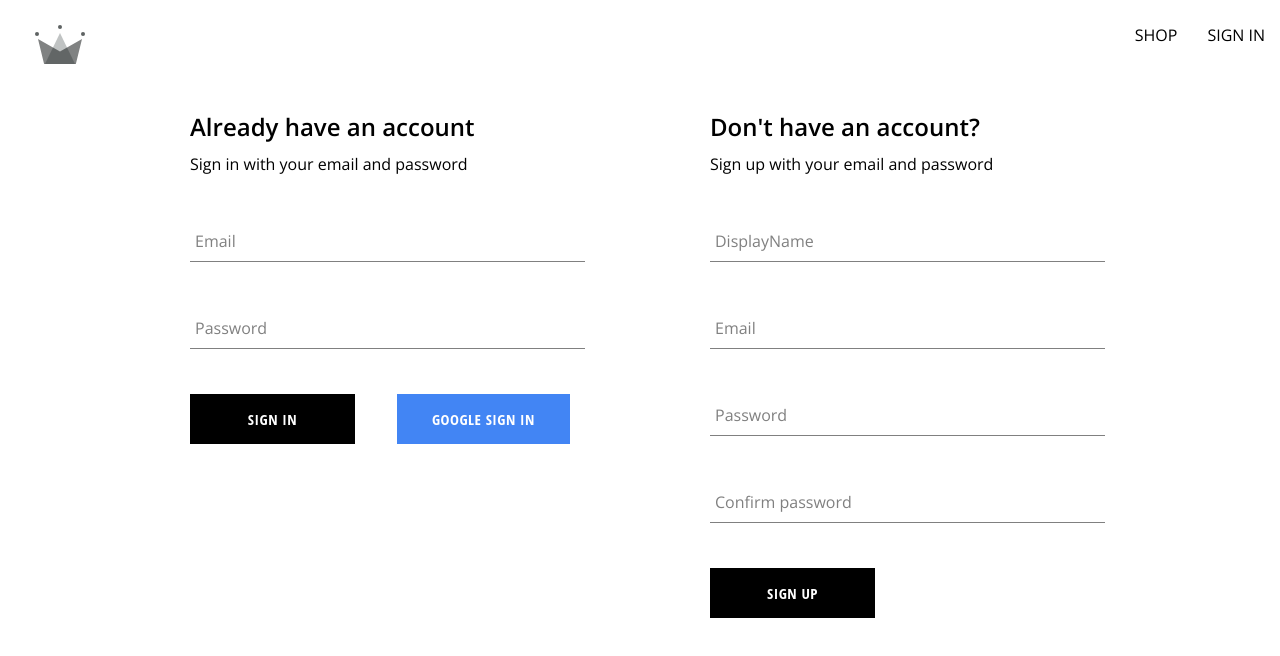
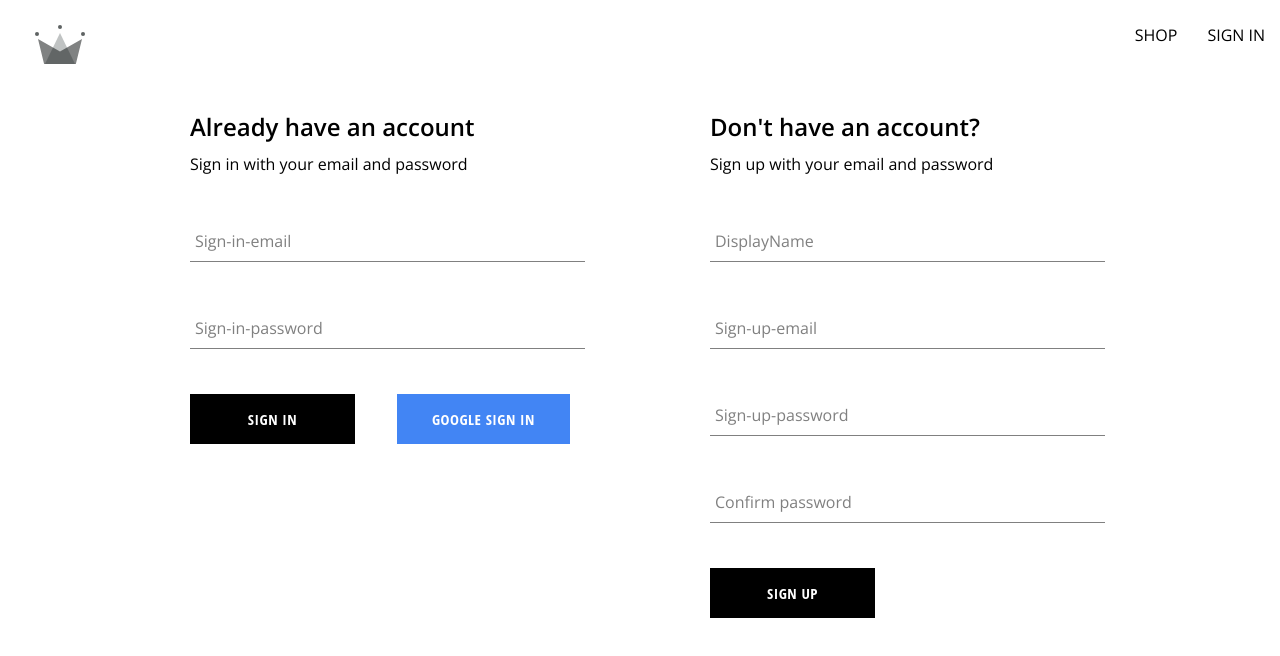
Before and after one commit to m0nq/crown-clothing, a React (Create React App) app: page /auth in a window 1280 px wide. Shown: the top 656 px of the page. Built offline with nearby package versions, Linux system fonts and the light colour scheme; a web font is replaced by a local one.

Commit message:
Wired through signing user out while toggling text display

```diff
--- a/src/components/sign-in/sign-in-form.component.jsx
+++ b/src/components/sign-in/sign-in-form.component.jsx
@@ -32,10 +32,10 @@ export const SignInForm = () => {
         console.log(formFields);
     };
 
-    const resetFormFields = () => {
-        setFormFields(initialFormFields);
-    };
-
+    // const resetFormFields = () => {
+    //     setFormFields(initialFormFields);
+    // };
+    //
     const handleSubmit = async (event) => {
         event.preventDefault();
 
@@ -54,18 +54,18 @@ export const SignInForm = () => {
                 <h2>Already have an account</h2>
                 <span>Sign in with your email and password</span>
                 <form onSubmit={handleSubmit}>
-                    <FormInput label="email"
+                    <FormInput label="sign-in-email"
                         required
                         type="email"
-                        id="email"
+                        id="sign-in-email"
                         onChange={handleChange}
                         name="email"
                         value={email}/>
 
-                    <FormInput label="password"
+                    <FormInput label="sign-in-password"
                         required
                         type="password"
-                        id="password"
+                        id="sign-in-password"
                         onChange={handleChange}
                         name="password"
                         value={password}/>
--- a/src/components/sign-up/sign-up-form.component.jsx
+++ b/src/components/sign-up/sign-up-form.component.jsx
@@ -1,4 +1,6 @@
+import { useContext } from 'react';
 import { useState } from 'react';
+import { UserContext } from '../../contexts/user.context';
 
 import { createUserDocument } from '../../utils/firebase/firebase.utils';
 import { createAuthUserWithEmailAndPassword } from '../../utils/firebase/firebase.utils';
@@ -17,6 +19,8 @@ const initialFormFields = {
 export const SignUpForm = () => {
     const [formFields, setFormFields] = useState(initialFormFields);
     const { displayName, email, password, confirmPassword } = formFields;
+
+    const { setCurrentUser } = useContext(UserContext);
 
     const handleChange = event => {
         const { name, value } = event.target;
@@ -38,6 +42,7 @@ export const SignUpForm = () => {
 
         try {
             const { user } = await createAuthUserWithEmailAndPassword(email, password);
+            setCurrentUser(user);
             await createUserDocument(user, { displayName });
             resetFormFields();
             console.log(user);
@@ -63,18 +68,18 @@ export const SignUpForm = () => {
                         name="displayName"
                         value={displayName}/>
 
-                    <FormInput label="email"
+                    <FormInput label="sign-up-email"
                         required
                         type="email"
-                        id="email"
+                        id="sign-up-email"
                         onChange={handleChange}
                         name="email"
                         value={email}/>
 
-                    <FormInput label="password"
+                    <FormInput label="sign-up-password"
                         required
                         type="password"
-                        id="password"
+                        id="sign-up-password"
                         onChange={handleChange}
                         name="password"
                         value={password}/>
--- a/src/routes/navigation/navigation.component.jsx
+++ b/src/routes/navigation/navigation.component.jsx
@@ -4,12 +4,17 @@ import { Outlet } from 'react-router-dom';
 
 import { ReactComponent as CrownLogo } from '../../assets/crown.svg';
 import { UserContext } from '../../contexts/user.context';
+import { signOutUser } from '../../utils/firebase/firebase.utils';
 
 import './navigation.styles.scss';
 
 export const Navigation = () => {
-    const { currentUser } = useContext(UserContext);
-    console.log('currentUser ->', currentUser);
+    const { currentUser, setCurrentUser } = useContext(UserContext);
+    const signOutHandler = async () => {
+        await signOutUser();
+        setCurrentUser(null);
+    };
+
     return (
         <>
             <div className="navigation">
@@ -18,7 +23,11 @@ export const Navigation = () => {
                 </Link>
                 <div className="nav-links-container">
                     <Link to="/shop" className="nav-link">SHOP</Link>
-                    <Link to="/auth" className="nav-link">SIGN IN</Link>
+                    {
+                        currentUser ?
+                            <span className="nav-link" onClick={signOutHandler}>SIGN OUT</span> :
+                            <Link to="/auth" className="nav-link">SIGN IN</Link>
+                    }
                 </div>
             </div>
             <Outlet/>
--- a/src/utils/firebase/firebase.utils.js
+++ b/src/utils/firebase/firebase.utils.js
@@ -6,6 +6,7 @@ import { signInWithRedirect } from 'firebase/auth';
 import { GoogleAuthProvider } from 'firebase/auth';
 import { createUserWithEmailAndPassword } from 'firebase/auth';
 import { signInWithEmailAndPassword } from 'firebase/auth';
+import { signOut } from 'firebase/auth';
 import { getFirestore } from 'firebase/firestore';
 import { doc } from 'firebase/firestore';
 import { getDoc } from 'firebase/firestore';
@@ -78,3 +79,7 @@ export const signInAuthUserWithEmailAndPassword = async (email, password) => {
 
     return await signInWithEmailAndPassword(auth, email, password);
 };
+
+export const signOutUser = async () => {
+    return await signOut(auth);
+};
```
